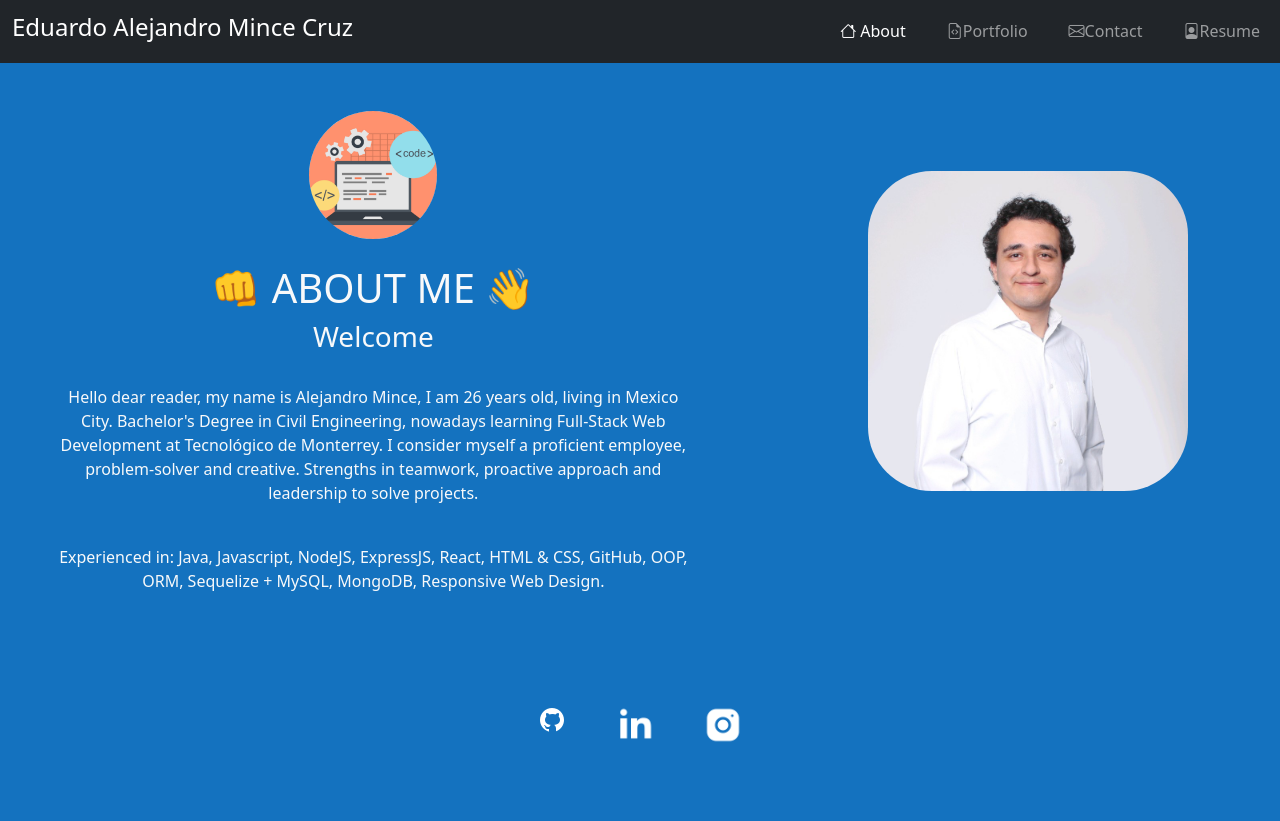
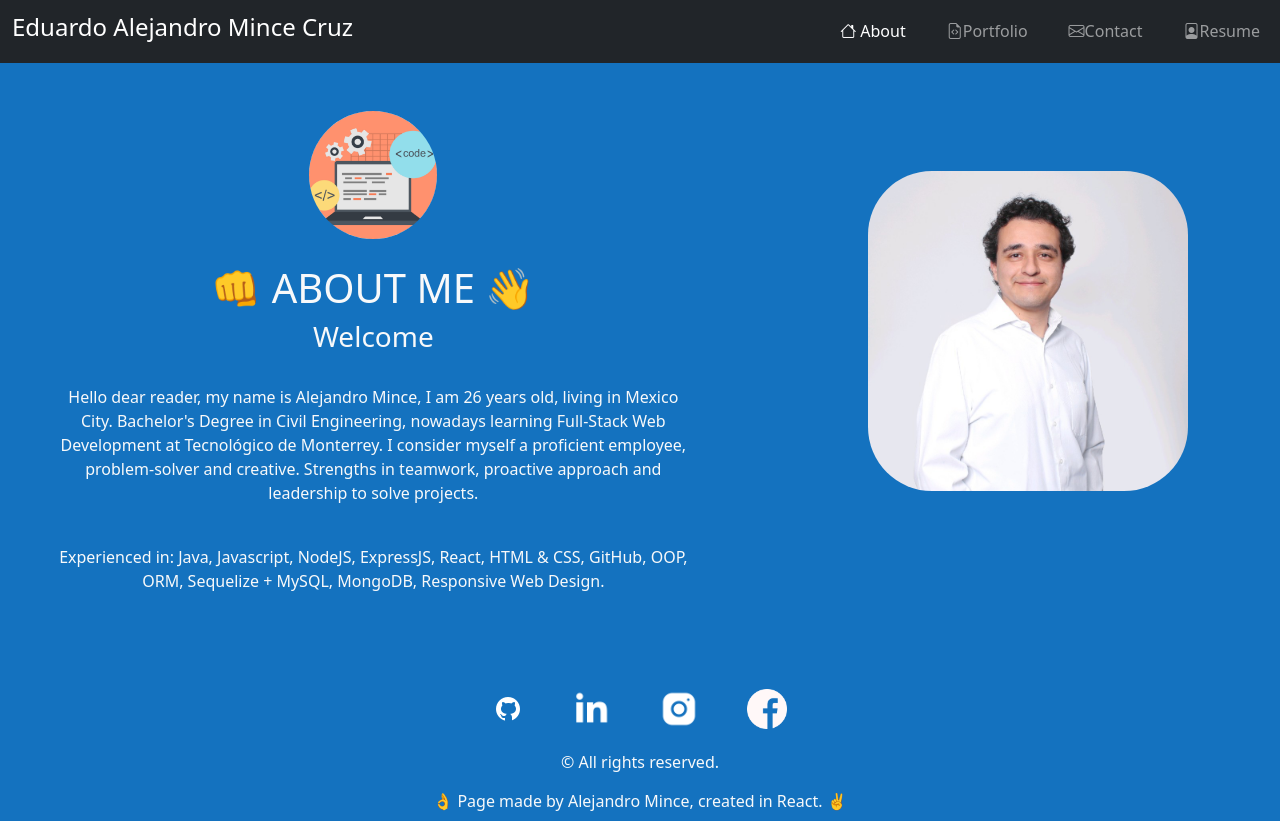
Before and after one commit to aletsmc07/React-Portfolio, a React (Create React App) app: page / in a window 1280 px wide. Before the commit the page ends 800 px from the top, so only its background shows below. Built offline with nearby package versions, Linux system fonts and the light colour scheme.

Commit message:
Final Touches

```diff
--- a/src/Components/Footer/Footer.jsx
+++ b/src/Components/Footer/Footer.jsx
@@ -2,6 +2,7 @@ import React from "react";
 import linkedinIcon from '../../Assets/images/footer images/linkedin-ico.png';
 import githubIcon from '../../Assets/images/footer images/github-ico.png';
 import instagramIcon from '../../Assets/images/footer images/insta-ico.png';
+import facebookIcon from '../../Assets/images/footer images/facebook-ico.png';
 
 const Footer = () => {
     const styles = {
@@ -13,13 +14,14 @@ const Footer = () => {
             display: 'flex',
             position: 'relative',
             justifyContent: 'center',
-            padding: '1.5rem',
+            padding: '0.5rem',
             width: '100%',
             bottom: '0vh'
         }
     }
     return (
-        <footer style={styles.footer} >
+        <footer className="d-flex flex-column align-items-center text-center text-light" style={styles.footer} >
+            <div>
             <a target="_blank" rel="noreferrer" href="https://github.com/aletsmc07">
                 <img
                     style={styles.icon}
@@ -41,6 +43,18 @@ const Footer = () => {
                     alt="icon"
                 />
             </a>
+            <a target="_blank" rel="noreferrer" href="https://www.facebook.com/aletsmc">
+                <img
+                    style={styles.icon}
+                    src={facebookIcon}
+                    alt="icon"
+                />
+            </a>
+            </div>
+            <div className="d-flex flex-column align-items-center text-center text-light">
+                <h6>&#169; All rights reserved.</h6>
+                <h7 className="mt-2">&#128076; Page made by Alejandro Mince, created in React. &#9996;</h7>
+            </div>
         </footer>
     )
 }
```
Also changed, not shown: src/Assets/images/footer images/facebook-ico.png (added).
